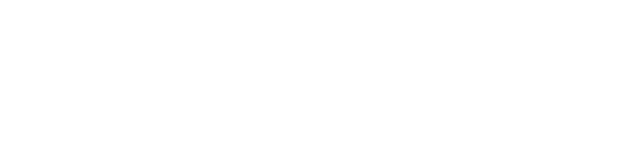
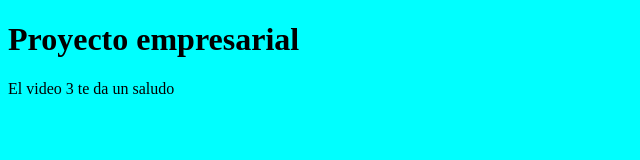
Before and after one commit to Butch33r/cursoGit_YT, a plain HTML site: page index.html in a window 1280 px wide. Shown: the whole page, without its empty margins (0-640 px from the left). Drawn offline with Linux system fonts and the light colour scheme.

Commit message:
estilos y saludo final

```diff
--- /dev/null
+++ b/css/css.css
@@ -0,0 +1,3 @@
+body{
+    background-color: aqua;
+}
--- a/index.html
+++ b/index.html
@@ -5,8 +5,10 @@
     <meta http-equiv="X-UA-Compatible" content="IE=edge">
     <meta name="viewport" content="width=device-width, initial-scale=1.0">
     <title>Document</title>
+    <link href="css/css.css" rel="stylesheet" type="text/css">
 </head>
 <body>
-
+    <h1>Proyecto empresarial</h1>
+    <p>El video 3 te da un saludo</p>
 </body>
 </html>
```
Also changed, not shown: js/js.js (added).
